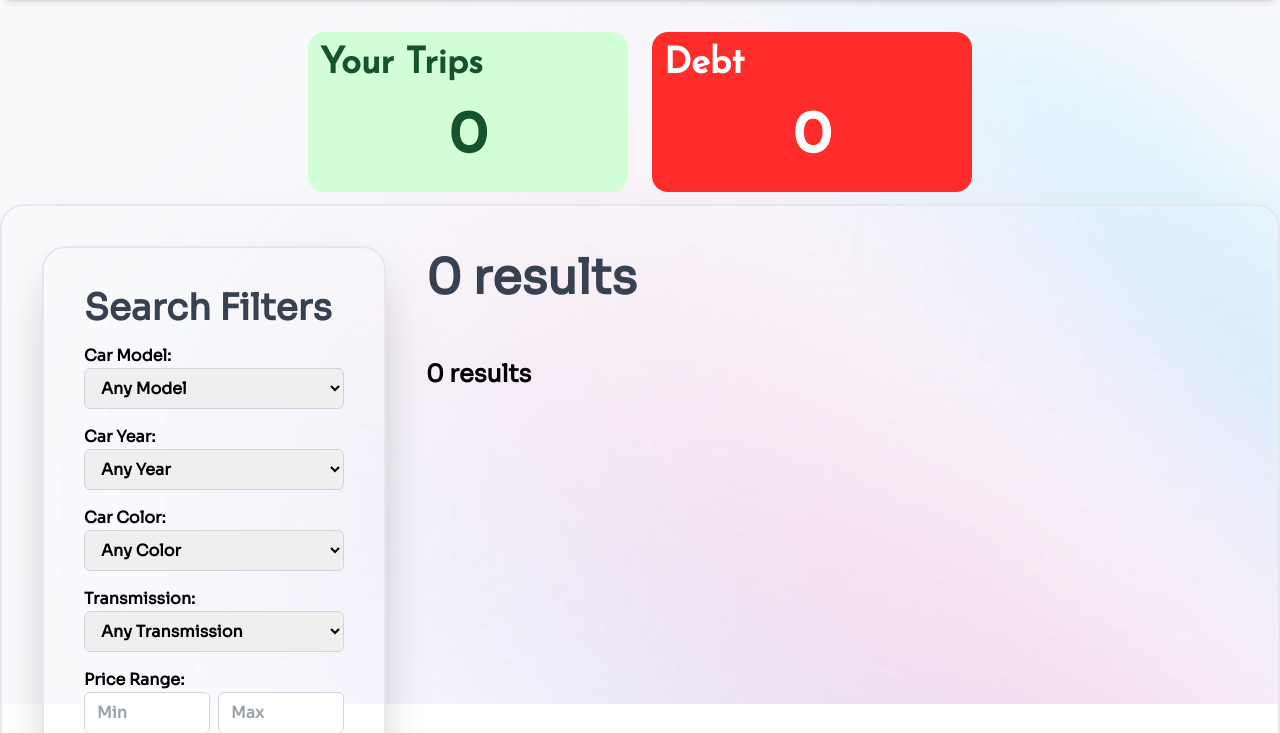
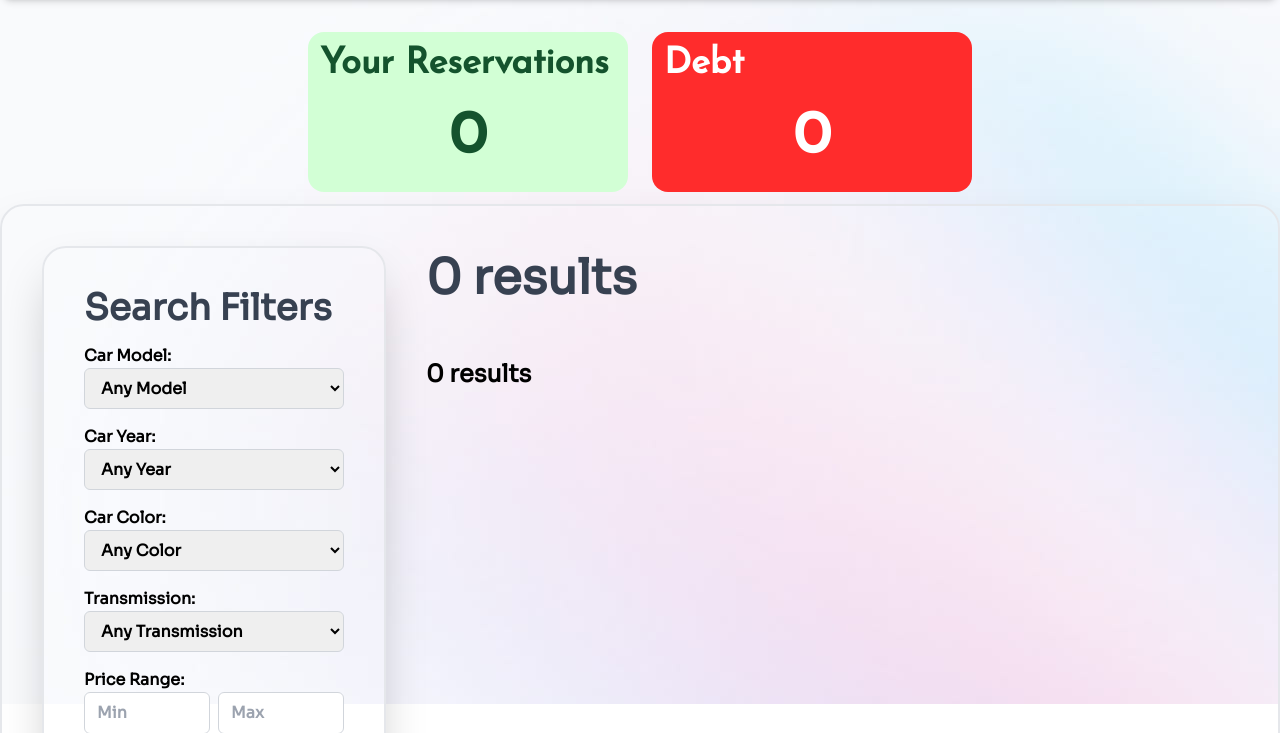
Before and after one commit to Abdelrahman-Muhammad/Car-Rental-System, a PHP site: page /dashboard.php in a window 1280 px wide. Shown: the part 96-829 px from the top of the page. Run offline with PHP 8.4, Linux system fonts and the light colour scheme; the visitor is signed in with stand-in values (Sample User, id 1); data that the repository does not hold is empty; some libraries are stand-ins or nearby versions; some web fonts are replaced.

Commit message:
Update dashboard.php

```diff
--- a/dashboard.php
+++ b/dashboard.php
@@ -92,7 +92,7 @@ if (mysqli_num_rows($total_payments_result) > 0) {
 <div class="flex flex-row justify-center">
 
 <div class="flex flex-col bg-[#d2ffd5] w-1/4 h-40 rounded-2xl m-3 hover:scale-110 duration-200 ease-in">
-    <h1 class="font-['Josefin_Sans'] text-green-900 p-3 text-4xl font-bold">Your Trips</h1>
+    <h1 class="font-['Josefin_Sans'] text-green-900 p-3 text-4xl font-bold">Your Reservations</h1>
     <p class="font-['Josefin_Sans'] text-green-900 text-center p-3 text-6xl font-bold"><?php echo $total_reservations; ?></p>
 </div>
 
```
